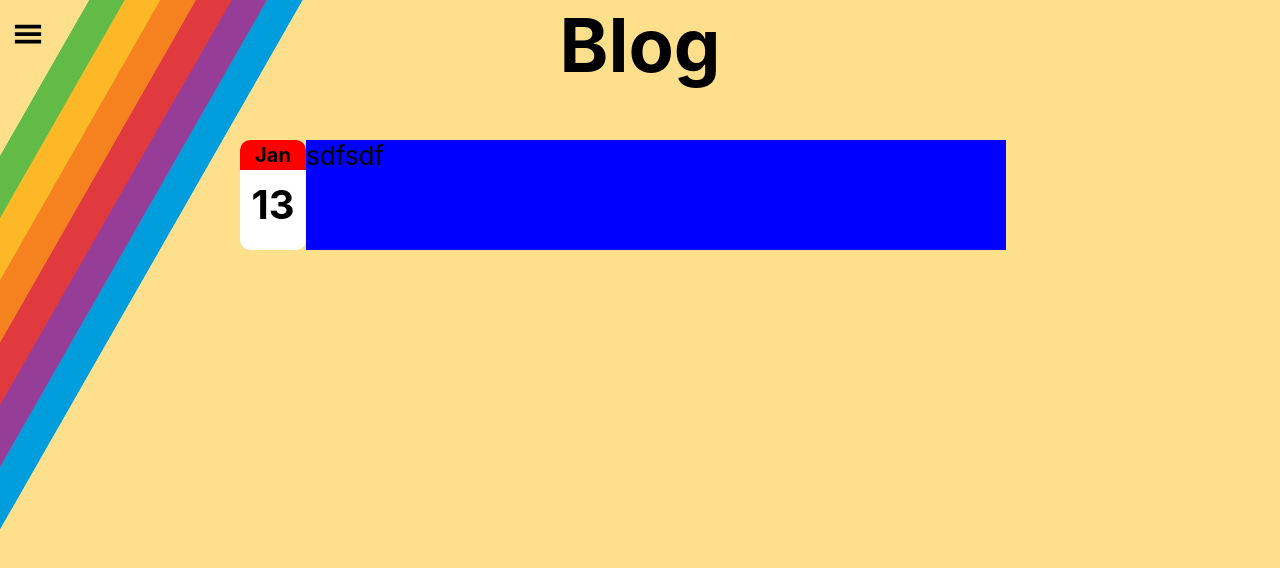
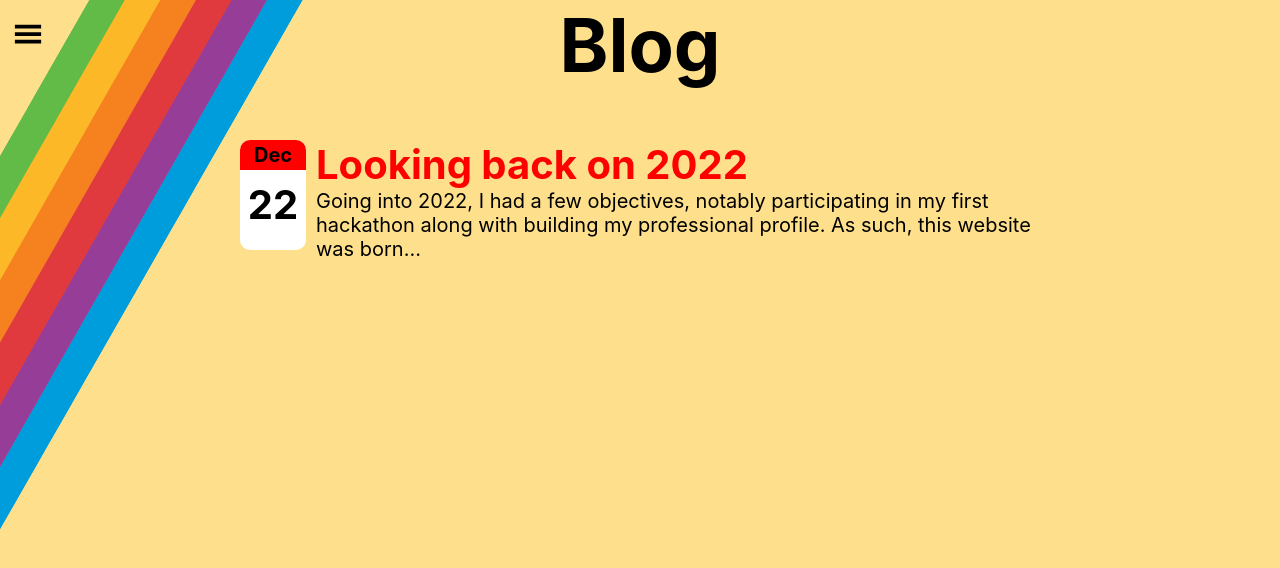
Before and after one commit to BillyMerchan/Personal-Website, a React (Create React App) app in the folder my-app/: page /Blog in a window 1280 px wide. Shown: the top 568 px of the page. Built offline with nearby package versions, Linux system fonts and the light colour scheme.

Commit message:
Added Props and Stylings to Blog Blurb

```diff
--- a/my-app/src/routes/Blog/Blog.scss
+++ b/my-app/src/routes/Blog/Blog.scss
@@ -10,9 +10,9 @@
 }
 
 .BlogBlurb {
-    min-width: 700px;
+    min-width: 750px;
     height: 110px;
-    background-color: blue;
+    margin-left: 10px;
 }
 
 .BlogDateBox {
@@ -38,6 +38,19 @@
     width: 60px
 }
 
+.BlogBlurb h1 {
+    color: red;
+    margin: 0;
+    font-size: 40px;
+    padding: 0;
+}
+
+.BlogBlurb p {
+    margin-top: 0px;
+    padding: 0;
+    font-size: 20px;
+}
+
 .BlogEntry {
     left: 0;
     display: flex;
--- a/my-app/src/routes/Blog/Blog.tsx
+++ b/my-app/src/routes/Blog/Blog.tsx
@@ -8,7 +8,9 @@ function Blog() {
       <Nav/>
       <h1 className="subPageTitle">Blog</h1>
       <div className="Blog">
-        <BlogEntry Month="Jan" Day="13"/>
+        <BlogEntry Month="Dec" Day="22" Title="Looking back on 2022"
+        Blurb="Going into 2022, I had a few objectives, notably participating in my first hackathon along with building
+           my professional profile. As such, this website was born..."/>
       </div>
     </div>
   );
@@ -24,11 +26,12 @@ function BlogDate(props){
   )
 }
 
-function BlogBlurb(){
+function BlogBlurb(props){
 
   return(
     <div className="BlogBlurb">
-sdfsdf
+      <h1>{props.Title}</h1>
+      <p>{props.Blurb}</p>
     </div>
   )
 }
@@ -38,7 +41,7 @@ function BlogEntry(props) {
   return (
     <div className="BlogEntry">
       <BlogDate Month={props.Month} Day={props.Day}/>
-      <BlogBlurb/>
+      <BlogBlurb Title={props.Title} Blurb={props.Blurb}/>
     </div>
   )
 }
--- a/my-app/src/styles/App.scss
+++ b/my-app/src/styles/App.scss
@@ -1,3 +1,5 @@
+$theme-green: #61BB46;
+
 .App {
   background-image: url("../images/bg.png");
   display: inline-block;
```
